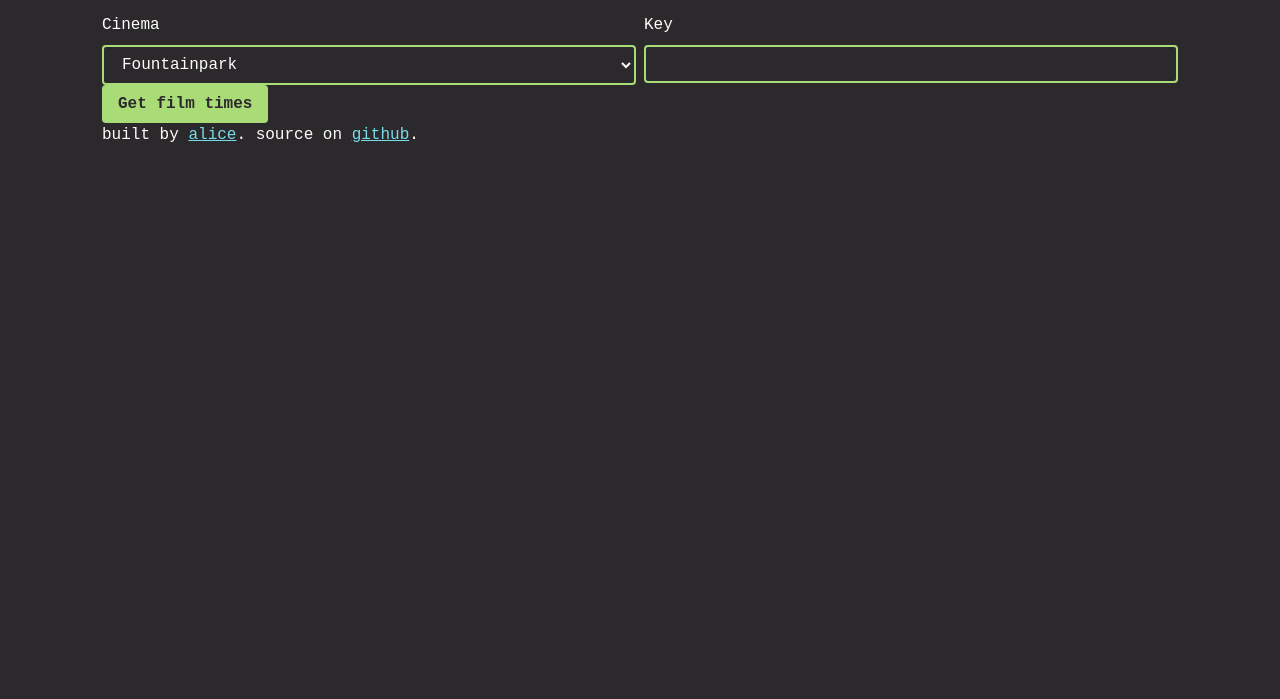
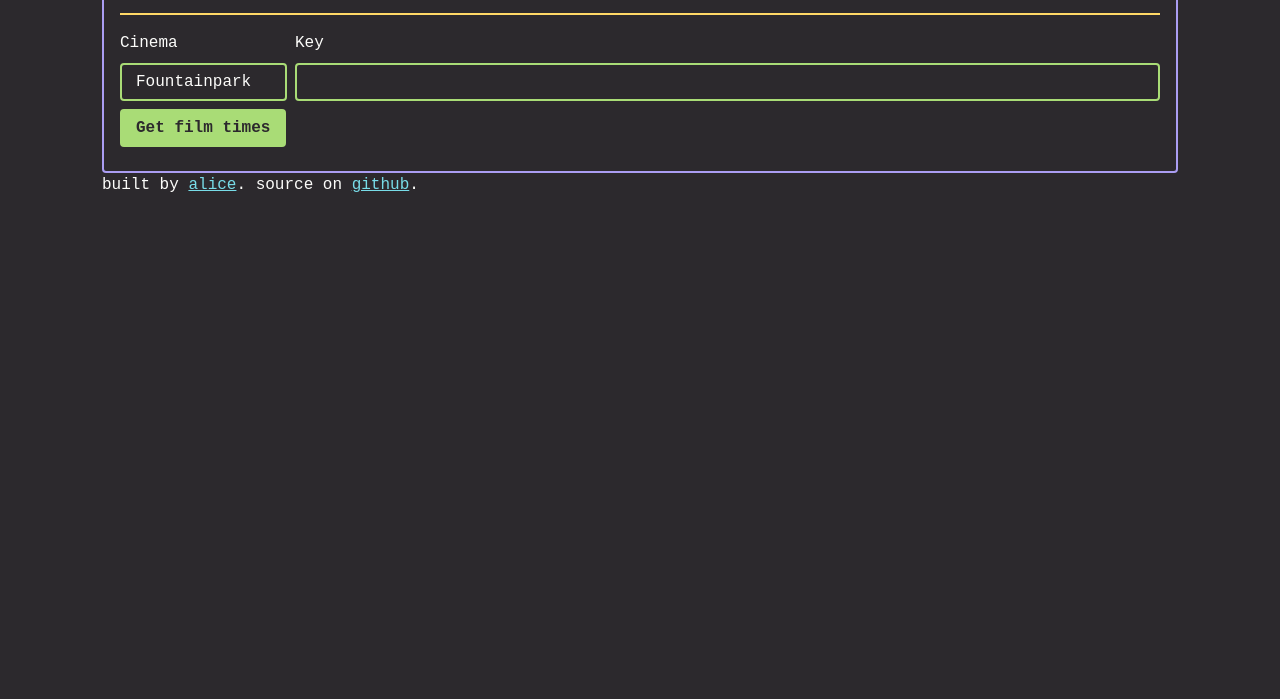
Before and after one commit to alicegherbison/cinema, a website: page src/index.html in a window 1280 px wide. Shown: the part 101-800 px from the top of the page. Drawn offline with nearby package versions, Linux system fonts and the light colour scheme; files that its build step writes are made by us from their sources.

Commit message:
Further work on styles

```diff
--- a/src/sass/base/_global.scss
+++ b/src/sass/base/_global.scss
@@ -22,6 +22,12 @@
   }
 }
 
+header {
+  border: 0.2rem solid $color-lilac;
+  border-radius: $border-radius;
+  padding: 1.6rem;
+}
+
 button,
 input,
 select {
@@ -30,7 +36,19 @@
   color: $form-element-color;
   font-family: $form-element-font-family;
   font-size: $font-size-base;
+  margin-bottom: $form-element-margin-bottom;
   padding: $form-element-padding;
+}
+
+input,
+select {
+  background-color: $form-element-bg-color;
+  width: 100%;
+
+  &:focus {
+    border-color: $color-cyan;
+    box-shadow: 0 0 0 $border-width / 4 $color-cyan;
+  }
 }
 
 button {
@@ -44,17 +62,6 @@
   }
 }
 
-input,
-select {
-  background-color: $form-element-bg-color;
-  width: 100%;
-
-  &:focus {
-    border-color: $color-cyan;
-    box-shadow: 0 0 0 $border-width / 4 $color-cyan;
-  }
-}
-
 label {
   display: block;
   margin-bottom: $form-element-margin-bottom;
--- a/src/sass/base/_reset.scss
+++ b/src/sass/base/_reset.scss
@@ -132,3 +132,7 @@
   border-collapse: collapse;
   border-spacing: 0;
 }
+
+select {
+  -webkit-appearance: none;
+}
--- a/src/sass/components/_forms.scss
+++ b/src/sass/components/_forms.scss
@@ -3,9 +3,12 @@
 }
 
 .form-column {
-  width: 50%;
 
   &:first-child {
     margin-right: $spacer / 2;
   }
+
+  &:last-child {
+    flex-grow: 2;
+  }
 }
--- a/src/sass/utils/_variables.scss
+++ b/src/sass/utils/_variables.scss
@@ -63,6 +63,7 @@
 $form-element-border-color: $color-lime;
 $form-element-color: $color-straw;
 $form-element-font-family: $font-primary;
+$form-element-height: 4rem;
 $form-element-margin-bottom: $spacer / 2;
 $form-element-padding: .8rem 1.4rem;
 
```
